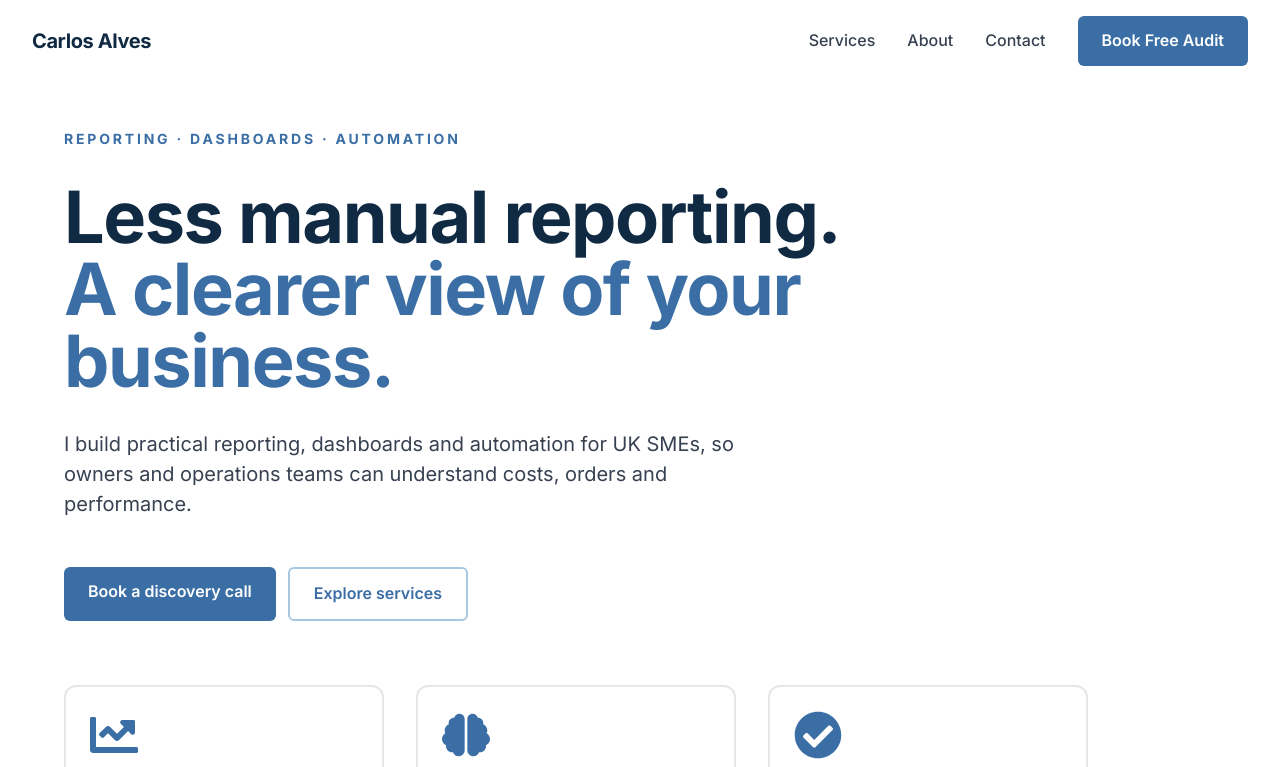
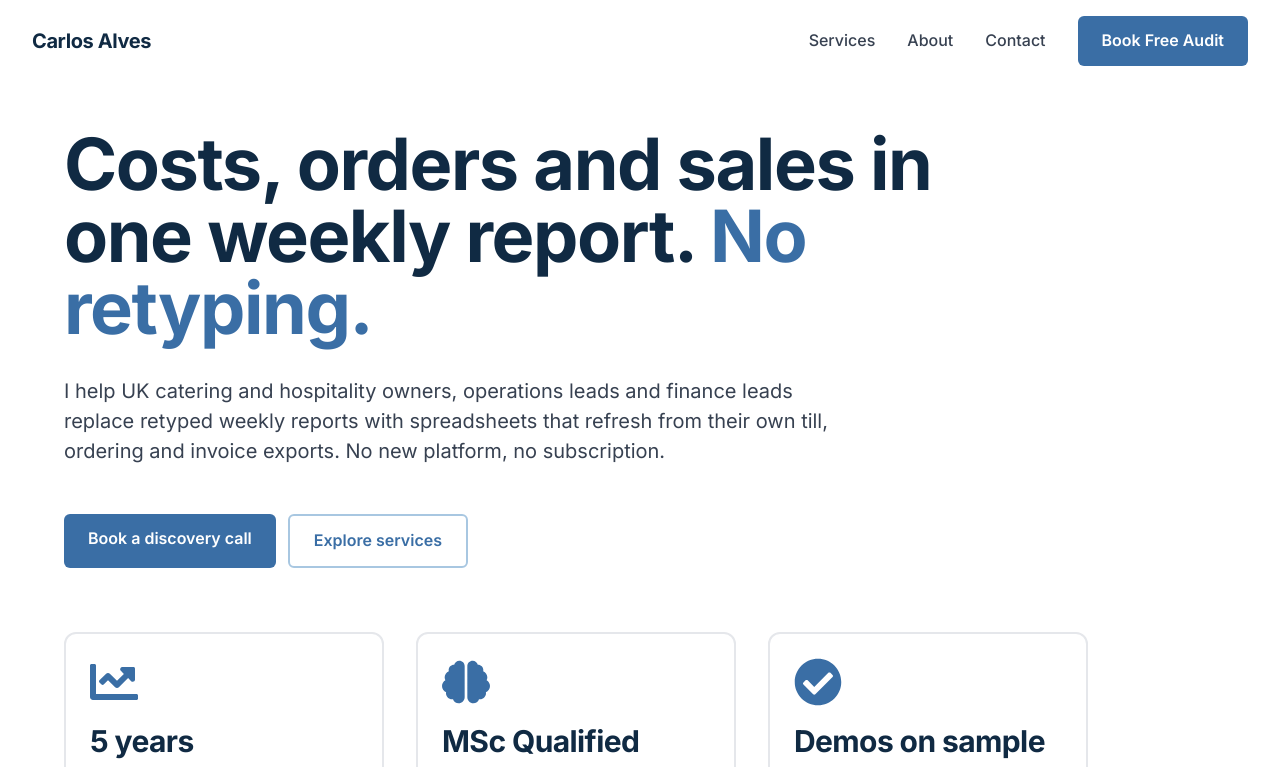
Before and after one commit to carlos-alves-one/carlos-alves-one.github.io, a Next.js app: page / in a window 1280 px wide. Shown: the top 767 px of the page. Built offline with nearby package versions, Linux system fonts and the light colour scheme.

Commit message:
Restore original hero headline and copy while keeping approved CTA labels

```diff
--- a/components/Hero.tsx
+++ b/components/Hero.tsx
@@ -14,17 +14,13 @@ export default function Hero() {
     <section className="pt-32 pb-20 px-8 sm:px-12 lg:px-16 bg-white">
       <div className="max-w-7xl">
         <div className="space-y-8 mb-16">
-          <p className="text-xs sm:text-sm font-bold text-accent-500 tracking-[0.2em] uppercase">
-            REPORTING · DASHBOARDS · AUTOMATION
-          </p>
-
           <h1 className="text-4xl sm:text-5xl md:text-6xl lg:text-7xl font-bold max-w-4xl">
-            <span className="block text-navy-900">Less manual reporting.</span>
-            <span className="block text-accent-500">A clearer view of your business.</span>
+            <span className="text-navy-900">Costs, orders and sales in one weekly report. </span>
+            <span className="text-accent-500">No retyping.</span>
           </h1>
 
-          <p className="text-lg sm:text-xl text-gray-700 max-w-2xl leading-relaxed">
-            I build practical reporting, dashboards and automation for UK SMEs, so owners and operations teams can understand costs, orders and performance.
+          <p className="text-lg sm:text-xl text-gray-700 max-w-3xl leading-relaxed">
+            I help UK catering and hospitality owners, operations leads and finance leads replace retyped weekly reports with spreadsheets that refresh from their own till, ordering and invoice exports. No new platform, no subscription.
           </p>
 
           <div className="flex flex-row gap-3 pt-4">
```
